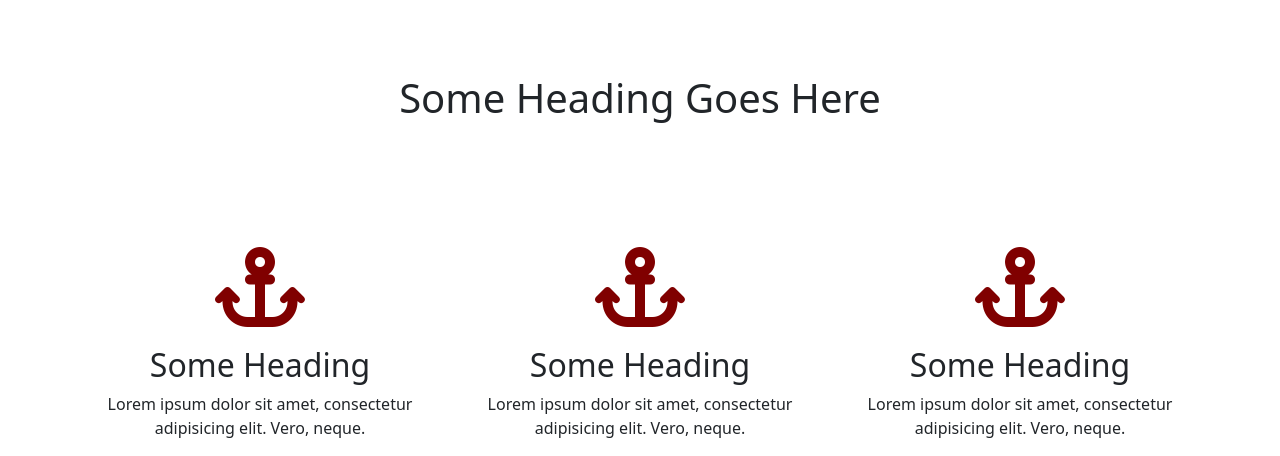
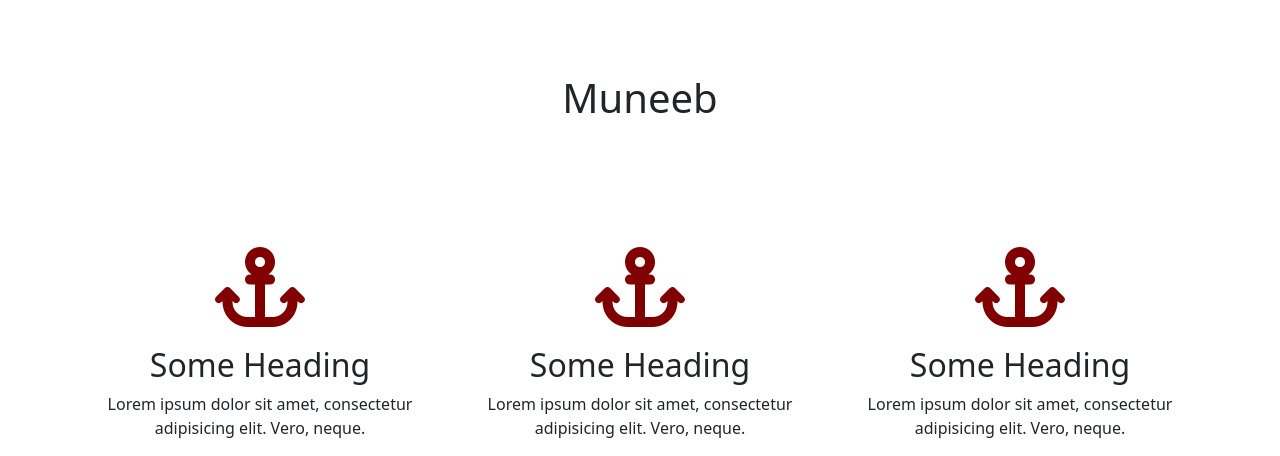
Before and after one commit to Muneebbhat/bootstrap-practice, a plain HTML site: page index.html in a window 1280 px wide. Shown: the part 478-934 px from the top of the page. Drawn offline with Linux system fonts and the light colour scheme.

Commit message:
'muneeb'

```diff
--- a/index.html
+++ b/index.html
@@ -43,7 +43,7 @@
       <div class="card_wrapper">
           <div class="container">
             <div class="row text-center mt-5 mb-5 p-5">
-              <h1>Some Heading Goes Here</h1>
+              <h1>Muneeb</h1>
             </div>
             <div class="row">
               <div class="col-md-4 col-sm-6 col-12 text-center">
```
